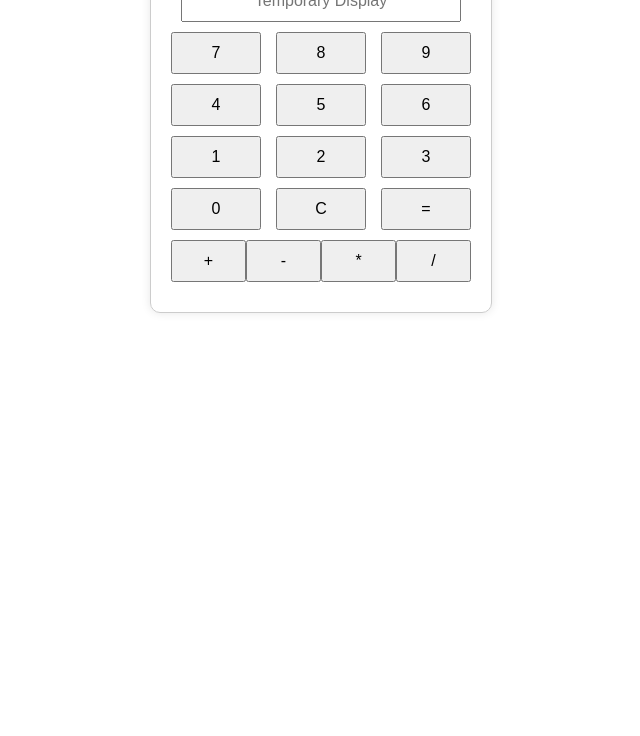
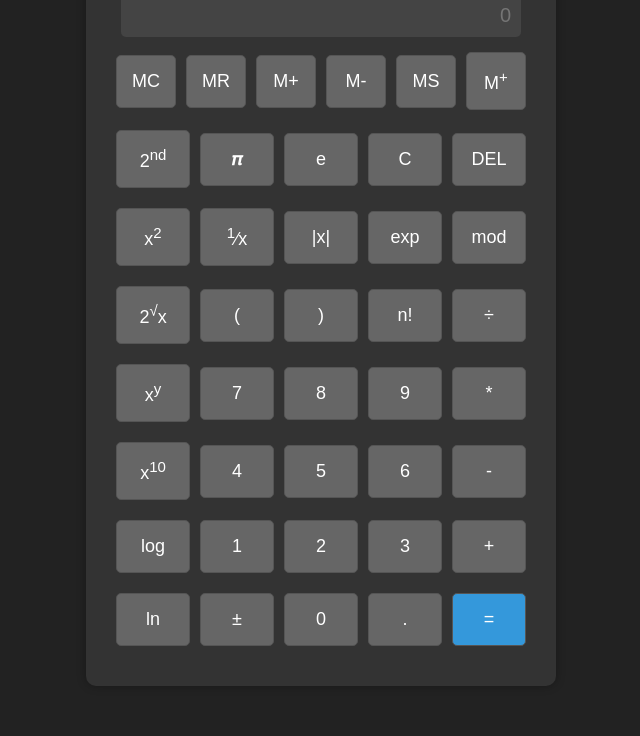
Before and after one commit to AvivFairfield/Web_Practice_1, a plain HTML site: page index.html in a window 1280 px wide. Shown: the part 124-860 px from the top of the page, without its empty margins (319-959 px from the left). Before the commit the page ends 800 px from the top, so only its background shows below. Drawn offline with Linux system fonts and the light colour scheme.

Commit message:
new update to calc

```diff
--- a/index.html
+++ b/index.html
@@ -3,21 +3,23 @@
 <head>
     <meta charset="UTF-8">
     <meta name="viewport" content="width=device-width, initial-scale=1.0">
-    <title>Simple Calculator</title>
+    <title>Calculator</title>
     <style>
         body {
-            font-family: Arial, sans-serif;
+            font-family: 'Segoe UI', Tahoma, Geneva, Verdana, sans-serif;
             text-align: center;
-            margin-top: 50px;
+            margin: 50px 0;
+            background-color: #222;
+            color: #fff;
         }
 
         #calculator {
-            width: 300px;
+            width: 420px;
             margin: 0 auto;
-            padding: 20px;
-            border: 1px solid #ccc;
+            padding: 25px;
+            background-color: #333;
             border-radius: 10px;
-            box-shadow: 0 0 10px rgba(0, 0, 0, 0.1);
+            box-shadow: 0 0 10px rgba(0, 0, 0, 0.3);
         }
 
         input {
@@ -25,80 +27,205 @@
             padding: 10px;
             margin-bottom: 10px;
             box-sizing: border-box;
-            font-size: 16px;
-            text-align: center
+            font-size: 20px;
+            text-align: right;
+            border: none;
+            border-radius: 5px;
+            outline: none;
+            background-color: #444;
+            color: #fff;
         }
 
         button {
-            width: 30%;
-            padding: 10px;
-            font-size: 16px;
+            width: 28%;
+            padding: 15px;
+            font-size: 18px;
+            margin: 5px;
             cursor: pointer;
-            transition: background-color 0.3s;
+            transition: background-color 0.3s, color 0.3s;
+            border: 1px solid #555;
+            border-radius: 5px;
+            outline: none;
+            background-color: #666;
+            color: #fff;
         }
 
         button:hover {
-            background-color: #ffc0cb; /* Pink color */
+            background-color: #175464;
+            color: #fff;
         }
 
         .row {
             display: flex;
             justify-content: space-between;
+            align-items: center;
             margin-bottom: 10px;
         }
 
-        #equals {
-            width: 100%;
-        }
-
         .title {
-            color: red;
-            font-size: 20px;
+            color: #e44d26;
+            font-size: 24px;
             margin-bottom: 10px;
         }
 
         .operators {
             width: 100%;
         }
+
+        .row:first-child button {
+    width: 10%; /* Adjust the width as needed */
+}
     </style>
 </head>
 <body>
 
+
     <div id="calculator">
         <div class="title">Calculator</div>
-        <input type="text" id="display" readonly   placeholder="Temporary Display">
+        <input type="text" id="display" readonly placeholder="0">
+
+
 
         <div class="row">
-            <button>7</button>
-            <button>8</button>
-            <button>9</button>
+            <button  onclick="handleButtonClick('MC')">MC</button>
+            <button onclick="handleButtonClick('MR')">MR</button>
+            <button onclick="handleButtonClick('M+')">M+</button>
+            <button onclick="handleButtonClick('M-')">M-</button>
+            <button onclick="handleButtonClick('MS')">MS</button>
+            <button onclick="handleButtonClick('M+')">M<sup>+</sup></button>
         </div>
 
         <div class="row">
-            <button>4</button>
-            <button>5</button>
-            <button>6</button>
+            <button onclick="handleButtonClick('2nd')">2<sup>nd</sup></button>
+            <button onclick="handleButtonClick('Math.PI')">&#120645;</button>
+            <button onclick="handleButtonClick('e')">e</button>
+            <button onclick="handleButtonClick('C')">C</button>
+            <button onclick="deleteDigit()">DEL</button>
         </div>
 
         <div class="row">
-            <button>1</button>
-            <button>2</button>
-            <button>3</button>
+            <button onclick="handleButtonClick('x^2')">x<sup>2</sup></button>
+            <button onclick="handleButtonClick('1/x')"><sup>1</sup>&frasl;x</button>
+            <button onclick="handleButtonClick('|x|')">|x|</button>
+            <button onclick="handleButtonClick('exp')">exp</button>
+            <button onclick="handleButtonClick('mod')">mod</button>
         </div>
 
         <div class="row">
-            <button>0</button>
-            <button>C</button>
-            <button>=</button>
+            <button onclick="handleButtonClick('sqrt')">2<sup>&radic;</sup>x</button>
+            <button onclick="handleButtonClick('(')">(</button>
+            <button onclick="handleButtonClick(')')">)</button>
+            <button onclick="handleButtonClick('n!')">n!</button>
+            <button onclick="handleButtonClick('/')">&#247;</button>
         </div>
 
-        <div class="row operators">
-            <button>+</button>
-            <button>-</button>
-            <button>*</button>
-            <button>/</button>
+        <div class="row">
+            <button onclick="handleButtonClick('xy')">x<sup>y</sup></button>
+            <button onclick="handleButtonClick('7')">7</button>
+            <button onclick="handleButtonClick('8')">8</button>
+            <button onclick="handleButtonClick('9')">9</button>
+            <button onclick="handleButtonClick('*')">*</button>
         </div>
+
+        <div class="row">
+            <button onclick="handleButtonClick('x10')">x<sup>10</sup></button>
+            <button onclick="handleButtonClick('4')">4</button>
+            <button onclick="handleButtonClick('5')">5</button>
+            <button onclick="handleButtonClick('6')">6</button>
+            <button onclick="handleButtonClick('-')">-</button>
+        </div>
+
+        <div class="row">
+            <button onclick="handleButtonClick('log')">log</button>
+            <button onclick="handleButtonClick('1')">1</button>
+            <button onclick="handleButtonClick('2')">2</button>
+            <button onclick="handleButtonClick('3')">3</button>
+            <button onclick="handleButtonClick('+')">+</button>
+        </div>
+
+        <div class="row">
+            <button onclick="handleButtonClick('ln')">ln</button>
+            <button onclick="handleButtonClick('&plusmn;')">&plusmn;</button>
+            <button onclick="handleButtonClick('0')">0</button>
+            <button onclick="handleButtonClick('.')">.</button>
+            <button onclick="calculateResult()" style="background-color: #3498db; color: #fff;">=</button>
+        </div>
+
     </div>
+
+    <script>
+        let displayValue = '0';
+
+        function handleButtonClick(value) {
+            if (value === 'C') {
+                displayValue = '';
+            } else if (value === 'sqrt') {
+                displayValue = 'Math.sqrt(' + displayValue + ')';
+            } else if (value === 'xy') {
+                displayValue += '**';
+            } else if (value === '|x|') {
+                displayValue += '|';
+            } else if (value === '=') {
+                calculateResult();
+            } else {
+                if (displayValue === '0' || displayValue === 'Error') {
+                    displayValue = value;
+                } else {
+                    displayValue += value;
+                }
+            }
+            updateDisplay();
+        }
+
+        function deleteDigit() {
+    if (displayValue.length > 0) {
+        displayValue = displayValue.substring(0, displayValue.length - 1);
+    } else {
+        displayValue = '';
+    }
+    updateDisplay();
+}
+
+
+        function calculateResult() {
+    try {
+        // Handle the case where the result is inside "|" characters
+        if (displayValue.startsWith('|') && displayValue.endsWith('|')) {
+            displayValue = Math.abs(eval(displayValue.slice(1, -1))).toString();
+        } else {
+            displayValue = eval(displayValue).toString();
+        }
+    } catch (error) {
+        displayValue = 'Error';
+    }
+    updateDisplay();
+}
+
+
+
+        function updateDisplay() {
+            document.getElementById('display').value = displayValue;
+        }
+
+        document.addEventListener('keydown', function (event) {
+            const key = event.key;
+
+            if (key >= '0' && key <= '9') {
+                handleButtonClick(key);
+            } else if (key === '+' || key === '-' || key === '*' || key === '/') {
+                handleButtonClick(key);
+            } else if (key === '.') {
+                handleButtonClick('.');
+            } else if (key === 'Enter') {
+                calculateResult();
+            } else if (key === 'Backspace') {
+                deleteDigit();
+                updateDisplay();
+            } else if (key === '|') {
+                handleButtonClick('|x|');
+            }
+        });
+    </script>
 
 
 </body>
```
